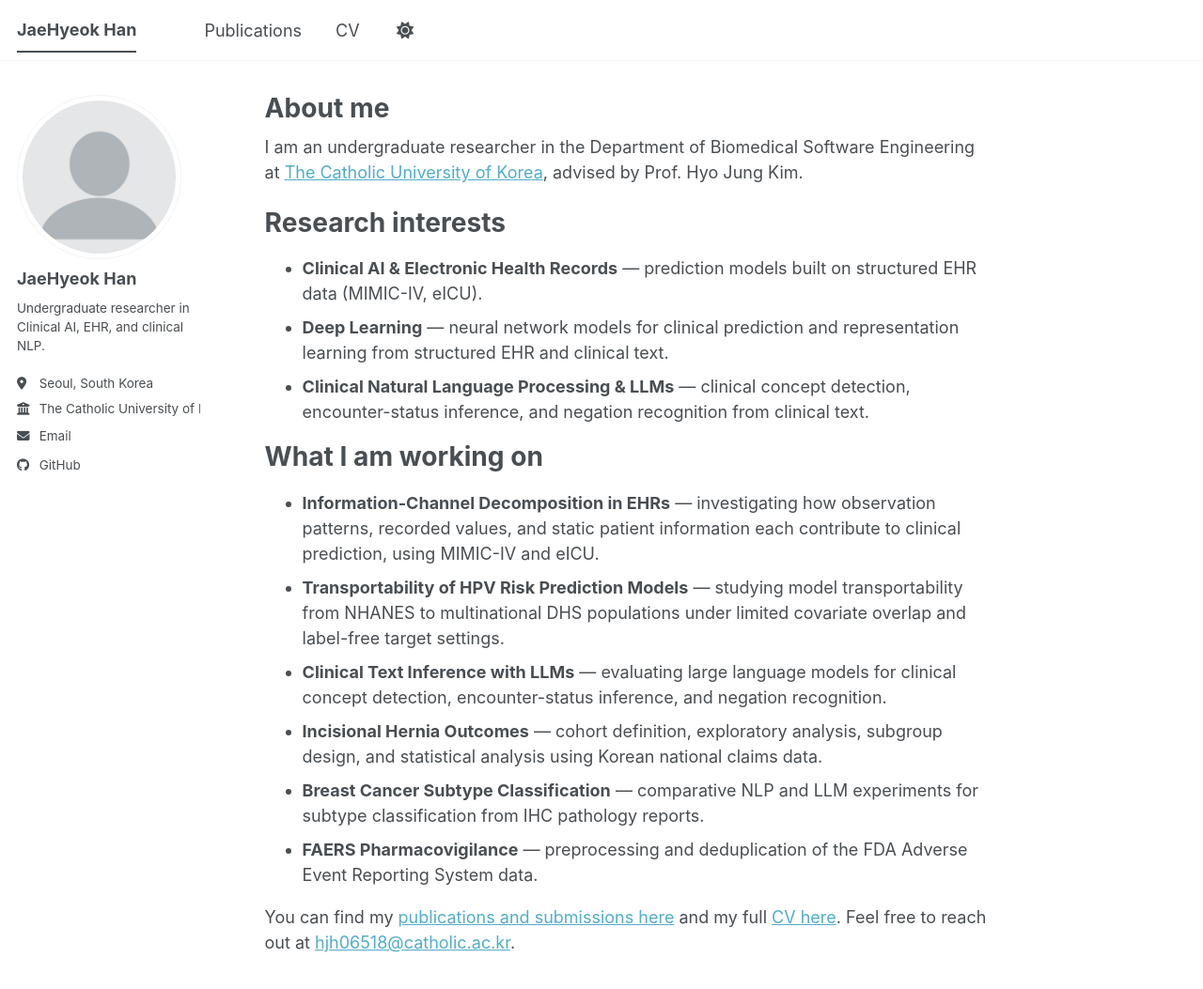
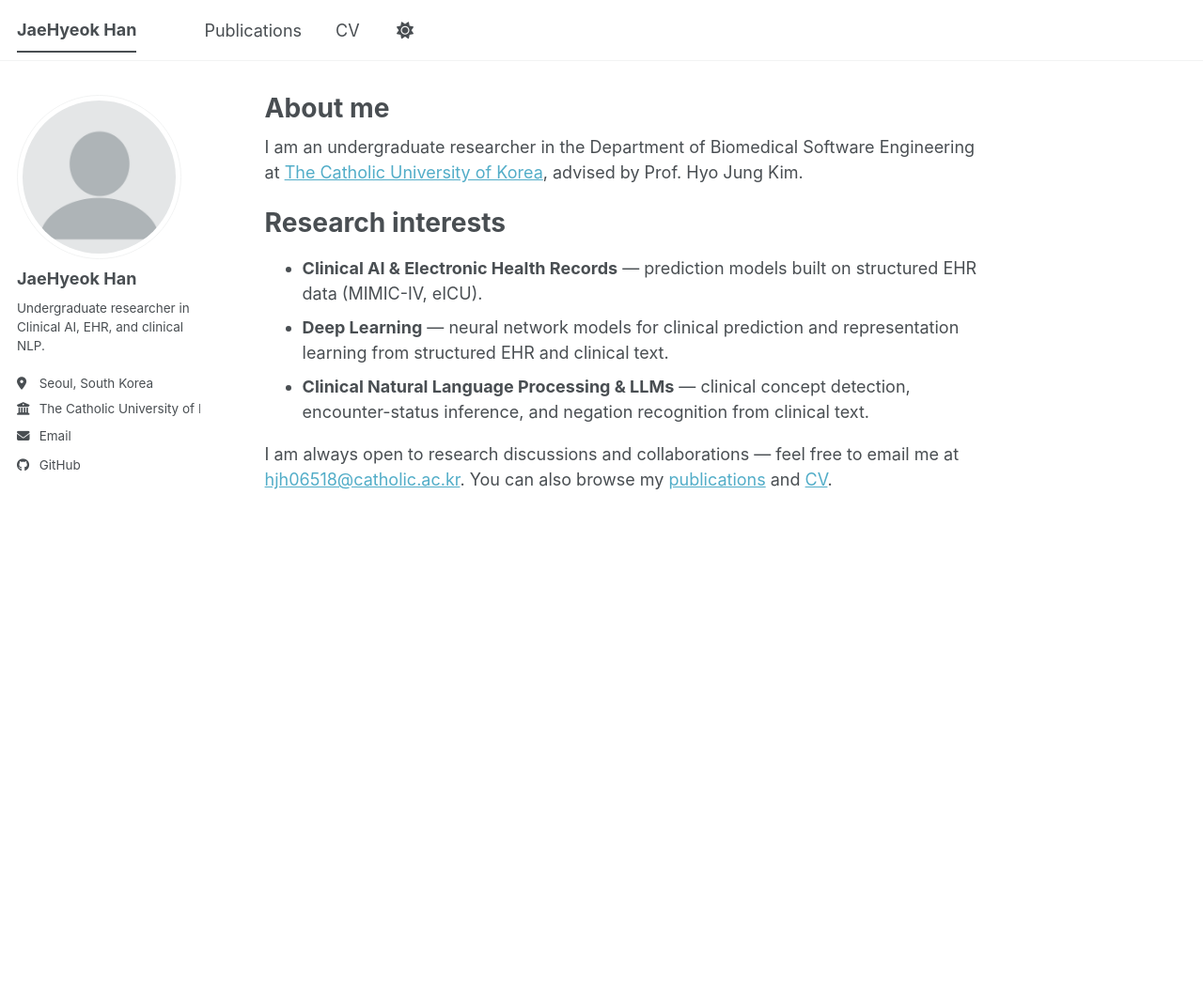
Before and after one commit to jaehyeok518/jaehyeok518.github.io, a Jekyll site: the page built from _pages/about.md, in a window 1280 px wide and 1159 px high. Shown: the top 1053 px of the window at 94% size. Built offline with Jekyll 4.4.1, drawn with Linux system fonts in a browser that asks for light colours; a style sheet for code colours, icons or effects is not loaded.

Commit message:
About: remove "What I am working on" section; reword closing line
Co-Authored-By: Claude Opus 4.8 <noreply@anthropic.com>

```diff
--- a/_pages/about.md
+++ b/_pages/about.md
@@ -16,14 +16,6 @@ Research interests
 - **Deep Learning** — neural network models for clinical prediction and representation learning from structured EHR and clinical text.
 - **Clinical Natural Language Processing & LLMs** — clinical concept detection, encounter-status inference, and negation recognition from clinical text.
 
-What I am working on
-======
-- **Information-Channel Decomposition in EHRs** — investigating how observation patterns, recorded values, and static patient information each contribute to clinical prediction, using MIMIC-IV and eICU.
-- **Transportability of HPV Risk Prediction Models** — studying model transportability from NHANES to multinational DHS populations under limited covariate overlap and label-free target settings.
-- **Clinical Text Inference with LLMs** — evaluating large language models for clinical concept detection, encounter-status inference, and negation recognition.
-- **Incisional Hernia Outcomes** — cohort definition, exploratory analysis, subgroup design, and statistical analysis using Korean national claims data.
-- **Breast Cancer Subtype Classification** — comparative NLP and LLM experiments for subtype classification from IHC pathology reports.
-- **FAERS Pharmacovigilance** — preprocessing and deduplication of the FDA Adverse Event Reporting System data.
-
-You can find my [publications and submissions here](/publications/) and my full [CV here](/cv/).
-Feel free to reach out at [hjh06518@catholic.ac.kr](mailto:hjh06518@catholic.ac.kr).
+I am always open to research discussions and collaborations — feel free to email me at
+[hjh06518@catholic.ac.kr](mailto:hjh06518@catholic.ac.kr). You can also browse my
+[publications](/publications/) and [CV](/cv/).
```
